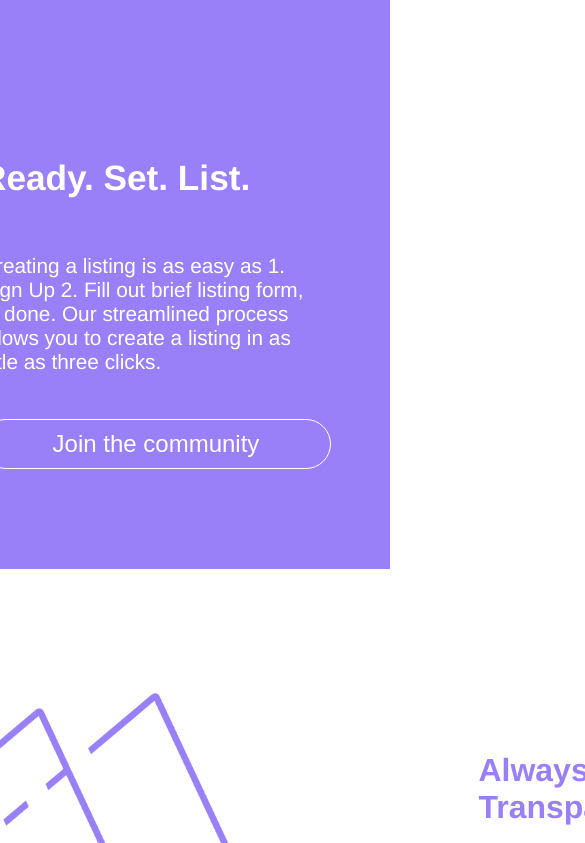
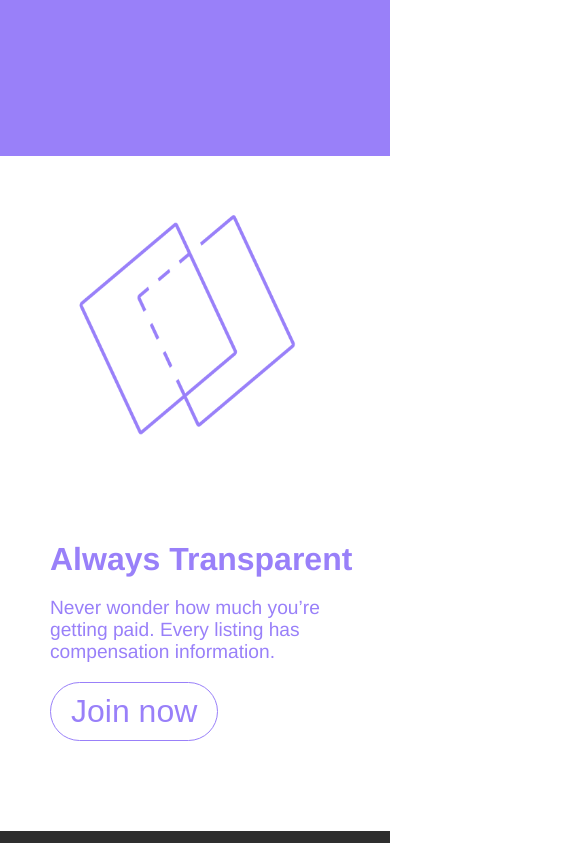
Before and after one commit to ItsAnyaS/Callbck, a React (Create React App) app in the folder client/: page / in a window 390 px wide. Shown: the part 981-1824 px from the top of the page, 585 px wide, since content can reach past the window. Built offline with nearby package versions, Linux system fonts and the light colour scheme; the HTML template or start-up script is replaced by a standard one.

Commit message:
made home page more mobile friendly

```diff
--- a/client/src/styles/Home.css
+++ b/client/src/styles/Home.css
@@ -90,12 +90,17 @@ right: 0;
         min-width: 100vw;
     }
 
+    #hero {
+        min-height: 50vh;
+    }
+
     #hero-img {
         display: none;
     }
 
     #hero-container{
         margin: 0;
+        margin-top: 4em;
     }
 
 
@@ -112,15 +117,17 @@ right: 0;
     justify-content: center;
     background-color: #fff;
     color: #9980F9;
+    flex-wrap: wrap;
 }
 
 .cta-copy {
     padding-left: 50px;
+    max-width: 50%;
 }
 
 #cta-section img {
     height: 60%;
-    width: 700px;
+    width: 600px;
 }
 
 #cta-section button {
@@ -157,6 +164,11 @@ width: 70%;
         max-width: 100vw;
     }
 
+    .cta-copy {
+        max-width: 90%;
+    }
+
+
     #cta-section h2 {
         font-size: 2em;
     }
@@ -167,7 +179,11 @@ width: 70%;
     }
 
     #cta-section button{
-        margin-top: 1em;
+        margin-bottom: 2em;
+    }
+
+    #cta-section img {
+        width: 350px;
     }
 }
 
@@ -184,6 +200,7 @@ width: 70%;
     padding: 2em 0;
     background-color: #9980F9;
     color: #fff;
+    flex-wrap: wrap-reverse;
 }
 
 .company-cta-illustration{
@@ -270,7 +287,7 @@ flex-direction: column;
 @media (max-width: 700px) {
     #company-cta-section {
         max-width: 100vw;
-        padding-bottom: 5em;
+        padding-bottom: 3em;
     }
 
     .company-cta-illustration-container ion-icon {
@@ -307,4 +324,20 @@ flex-direction: column;
         font-size: 1.5em;
         margin-top: 1em;
     }
+
+
+#company-cta-section {
+
+    min-height: 60vh;
 }
+
+    .company-cta-copy {
+        min-width: 358px;
+        margin-left: 50px;
+    }
+
+    .company-cta-copy button {
+        display: none;
+    }
+
+}
```
